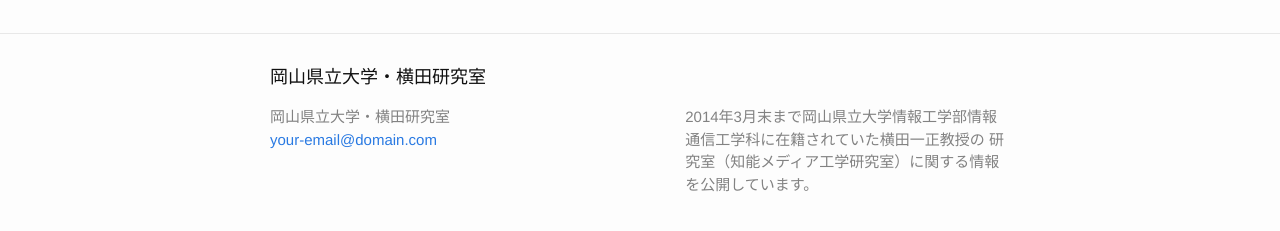
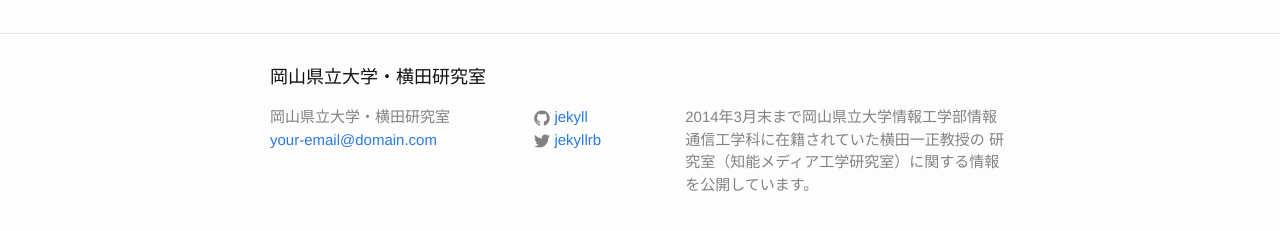
Before and after one commit to opu-yokotalab/opu-yokotalab.com, a Jekyll site: the page built from about.md, in a window 1280 px wide. Shown: the part 317-548 px from the top of the page. Built offline with Jekyll 4.4.1, drawn with Linux system fonts in a browser that asks for light colours.

Commit message:
revive social accounts info in footer.html.

```diff
--- a/_includes/footer.html
+++ b/_includes/footer.html
@@ -14,6 +14,34 @@
 
       <div class="footer-col  footer-col-2">
         <ul class="social-media-list">
+          {% if site.github_username %}
+          <li>
+            <a href="https://github.com/{{ site.github_username }}">
+              <span class="icon  icon--github">
+                <svg viewBox="0 0 16 16">
+                  <path fill="#828282" d="M7.999,0.431c-4.285,0-7.76,3.474-7.76,7.761 c0,3.428,2.223,6.337,5.307,7.363c0.388,0.071,0.53-0.168,0.53-0.374c0-0.184-0.007-0.672-0.01-1.32 c-2.159,0.469-2.614-1.04-2.614-1.04c-0.353-0.896-0.862-1.135-0.862-1.135c-0.705-0.481,0.053-0.472,0.053-0.472 c0.779,0.055,1.189,0.8,1.189,0.8c0.692,1.186,1.816,0.843,2.258,0.645c0.071-0.502,0.271-0.843,0.493-1.037 C4.86,11.425,3.049,10.76,3.049,7.786c0-0.847,0.302-1.54,0.799-2.082C3.768,5.507,3.501,4.718,3.924,3.65 c0,0,0.652-0.209,2.134,0.796C6.677,4.273,7.34,4.187,8,4.184c0.659,0.003,1.323,0.089,1.943,0.261 c1.482-1.004,2.132-0.796,2.132-0.796c0.423,1.068,0.157,1.857,0.077,2.054c0.497,0.542,0.798,1.235,0.798,2.082 c0,2.981-1.814,3.637-3.543,3.829c0.279,0.24,0.527,0.713,0.527,1.437c0,1.037-0.01,1.874-0.01,2.129 c0,0.208,0.14,0.449,0.534,0.373c3.081-1.028,5.302-3.935,5.302-7.362C15.76,3.906,12.285,0.431,7.999,0.431z"/>
+                </svg>
+              </span>
+
+              <span class="username">{{ site.github_username }}</span>
+            </a>
+          </li>
+          {% endif %}
+
+          {% if site.twitter_username %}
+          <li>
+            <a href="https://twitter.com/{{ site.twitter_username }}">
+              <span class="icon  icon--twitter">
+                <svg viewBox="0 0 16 16">
+                  <path fill="#828282" d="M15.969,3.058c-0.586,0.26-1.217,0.436-1.878,0.515c0.675-0.405,1.194-1.045,1.438-1.809
+                  c-0.632,0.375-1.332,0.647-2.076,0.793c-0.596-0.636-1.446-1.033-2.387-1.033c-1.806,0-3.27,1.464-3.27,3.27 c0,0.256,0.029,0.506,0.085,0.745C5.163,5.404,2.753,4.102,1.14,2.124C0.859,2.607,0.698,3.168,0.698,3.767 c0,1.134,0.577,2.135,1.455,2.722C1.616,6.472,1.112,6.325,0.671,6.08c0,0.014,0,0.027,0,0.041c0,1.584,1.127,2.906,2.623,3.206 C3.02,9.402,2.731,9.442,2.433,9.442c-0.211,0-0.416-0.021-0.615-0.059c0.416,1.299,1.624,2.245,3.055,2.271 c-1.119,0.877-2.529,1.4-4.061,1.4c-0.264,0-0.524-0.015-0.78-0.046c1.447,0.928,3.166,1.469,5.013,1.469 c6.015,0,9.304-4.983,9.304-9.304c0-0.142-0.003-0.283-0.009-0.423C14.976,4.29,15.531,3.714,15.969,3.058z"/>
+                </svg>
+              </span>
+
+              <span class="username">{{ site.twitter_username }}</span>
+            </a>
+          </li>
+          {% endif %}
         </ul>
       </div>
 
```
